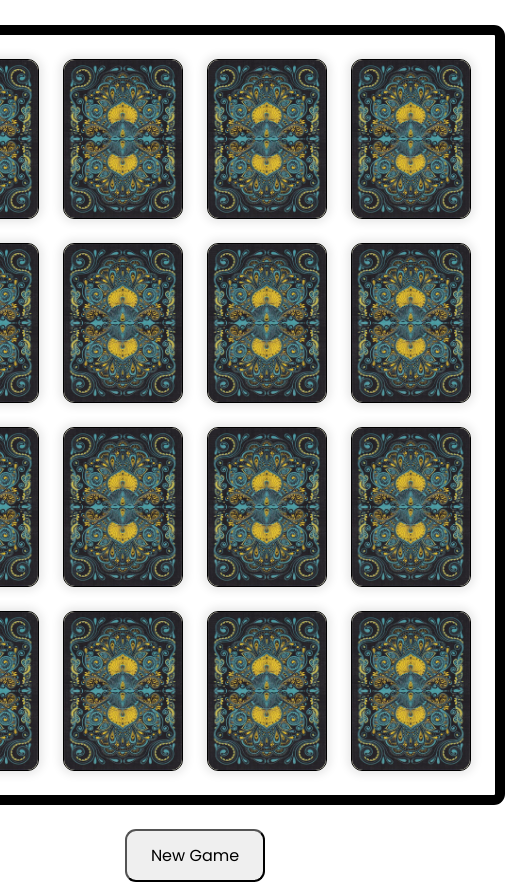
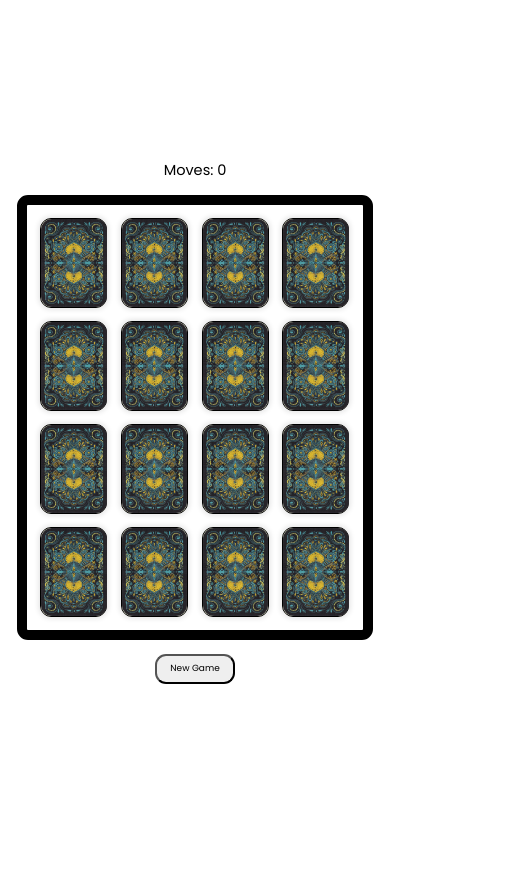
Before and after one commit to Bhavya-Goyal423/card-flip, a React (Vite) app: page / in a window 390 px wide. Shown: the whole page, 505 px wide, since content can reach past the window. After the commit the page ends 844 px from the top, so only its background shows below. Built offline with nearby package versions, Linux system fonts and the light colour scheme.

Commit message:
added responsiveness to width

```diff
--- a/src/index.css
+++ b/src/index.css
@@ -16,3 +16,33 @@ body {
   justify-content: center;
   align-items: center;
 }
+#root {
+  padding: 0 1.2rem;
+}
+@media (max-width: 43em) {
+  html {
+    font-size: 56.25%;
+  }
+}
+@media (max-width: 36em) {
+  html {
+    font-size: 45%;
+  }
+}
+@media (max-width: 29em) {
+  html {
+    font-size: 35%;
+  }
+}
+
+@media (max-width: 22em) {
+  html {
+    font-size: 30%;
+  }
+}
+
+@media (max-width: 18em) {
+  html {
+    font-size: 25%;
+  }
+}
```
